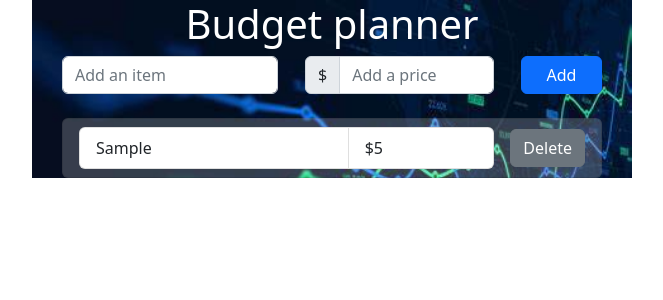
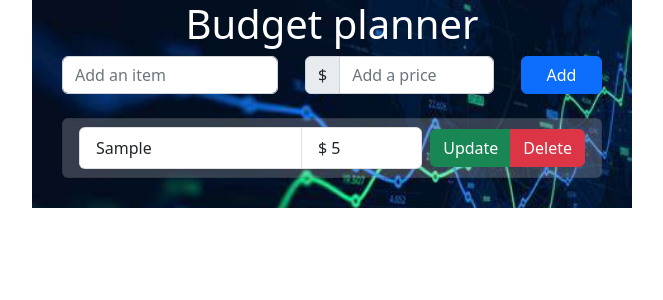
Before and after one commit to C4rlos9559/expenses, a React (Create React App) app: page / in a window 1280 px wide. Both pictures are taken after typing "Sample", "5" into the empty fields and a click on the button "Add". Shown: the top 300 px of the page, without its empty margins (308-971 px from the left). Built offline with nearby package versions, Linux system fonts and the light colour scheme.

Commit message:
Update-Save, Delete-Cancel

```diff
--- a/src/App.js
+++ b/src/App.js
@@ -8,27 +8,52 @@ import ListGroup from "react-bootstrap/ListGroup";
 import "bootstrap/dist/css/bootstrap.min.css";
 import { InputGroup } from "react-bootstrap";
 import "./css/styles.css";
+import ButtonGroup from "react-bootstrap/ButtonGroup";
 
 const Header = () => {
   return <h1>Budget planner</h1>;
 };
-const Expenses = ({ elements, deleteItem }) => {
+const Expenses = ({ elements, deleteItem, updateItem }) => {
   if (elements.length > 0) {
     return (
-      <div id="ul-list">
+      <div class="ul-list">
         <ListGroup id="ul-items">
           {elements.map((element, index) => (
-            <Expense element={element} index={index} deleteItem={deleteItem} />
+            <Expense
+              element={element}
+              index={index}
+              deleteItem={deleteItem}
+              updateItem={updateItem}
+            />
           ))}
         </ListGroup>
       </div>
     );
   }
 };
-const Expense = ({ element, index, deleteItem }) => {
-  console.log(index);
+const Expense = ({ element, index, deleteItem, updateItem }) => {
+  const [reading, setReading] = React.useState(true);
+  const [editItemValue, setEditItemValue] = React.useState(element.item);
+  const [editItemPrice, setEditItemPrice] = React.useState(element.price);
   const onDelete = () => {
-    deleteItem(index);
+    reading ? deleteItem(index) : setReading(!reading);
+  };
+  const onUpdate = () => {
+    if (reading) {
+      setReading(!reading);
+      setEditItemValue(element.item);
+      setEditItemPrice(element.price);
+    } else {
+      console.log(editItemValue + " -> " + editItemPrice);
+      updateItem(index, editItemValue, editItemPrice);
+      setReading(!reading);
+    }
+  };
+  const onChangeItemValue = (event) => {
+    setEditItemValue(event.target.value);
+  };
+  const onChangeItemPrice = (event) => {
+    setEditItemPrice(event.target.value);
   };
   return (
     <React.Fragment>
@@ -36,15 +61,41 @@ const Expense = ({ element, index, deleteItem }) => {
         <Stack direction="horizontal" id="li-items" gap={2}>
           <ListGroup horizontal id="item-content">
             <ListGroup.Item as="li" id="item-text">
-              {element.item}
+              {reading ? (
+                element.item
+              ) : (
+                <Form.Control
+                  id="item-value"
+                  type="text"
+                  onChange={onChangeItemValue}
+                  placeholder={element.item}
+                  value={editItemValue}
+                />
+              )}
             </ListGroup.Item>
             <ListGroup.Item as="li" id="item-price">
-              ${element.price}
+              {reading ? (
+                `$ ${element.price}`
+              ) : (
+                <Form.Control
+                  type="text"
+                  onChange={onChangeItemPrice}
+                  placeholder={element.price}
+                  value={editItemPrice}
+                />
+              )}
             </ListGroup.Item>
           </ListGroup>
-          <Button variant="secondary" id="delete-item" onClick={onDelete}>
-            Delete
-          </Button>
+          <div class="btn-options">
+            <ButtonGroup aria-label="options">
+              <Button variant="success" id="update-item" onClick={onUpdate}>
+                {reading ? "Update" : "Save"}
+              </Button>
+              <Button variant="danger" id="delete-item" onClick={onDelete}>
+                {reading ? "Delete" : "Cancel"}
+              </Button>
+            </ButtonGroup>
+          </div>
         </Stack>
       </ListGroup.Item>
     </React.Fragment>
@@ -63,13 +114,12 @@ const FormInput = ({ onAdd }) => {
     event.preventDefault();
     if (item.trim() !== "" && price > 0) {
       onAdd({ item, price });
-      setItem("");
-      setPrice("");
+      setItem(""); //Clear field
+      setPrice(""); //Clear field
     } else {
       alert("Elemento no válido");
     }
   }
-
   return (
     <form id="form-Input">
       <Stack direction="horizontal" id="form-elements">
@@ -90,7 +140,6 @@ const FormInput = ({ onAdd }) => {
             value={price}
           />
         </InputGroup>
-
         <Button variant="primary" onClick={addElement} id="add-input">
           Add
         </Button>
@@ -106,6 +155,12 @@ const App = () => {
     temp.splice(index, 1);
     setItems(temp);
   };
+  const updateItem = (index, newItem, newPrice) => {
+    let temp = [...items];
+    temp[index].item = newItem;
+    temp[index].price = newPrice;
+    setItems(temp);
+  };
   const onAdd = (element) => {
     setItems([...items, element]);
   };
@@ -115,7 +170,11 @@ const App = () => {
         <Header />
         <FormInput onAdd={onAdd} />
         <br />
-        <Expenses elements={items} deleteItem={deleteItem} />
+        <Expenses
+          elements={items}
+          deleteItem={deleteItem}
+          updateItem={updateItem}
+        />
       </React.Fragment>
     </div>
   );
--- a/src/css/styles.css
+++ b/src/css/styles.css
@@ -16,7 +16,6 @@ h1 {
   background-size: cover;
   width: 600px;
 }
-
 #form-Input {
   display: flex;
   justify-content: center;
@@ -35,38 +34,42 @@ h1 {
 #add-input {
   width: 15%
 }
-/*#price-input {
-  margin-left: 10px;
-  margin-right: 10px;
-}*/
-
-#ul-list {
+.ul-list {
   display:flex;
   width: 100%;
   justify-content: center;
+  padding-bottom: 5%;
 }
 #ul-items{
   display:flex;
   width: 90%;
 }
 #li-container {
-  background-color: rgba(255, 255, 255, 0.2)
+  background-color: rgba(255, 255, 255, 0.2);
+  width: 100%;
 }
 #li-items {
   display:flex;
   justify-content: space-between;
+  width: 100%
 }
 #item-content {
   display: flex;
-  width: 82%;
+  width: 68%;
 }
 #item-text {
   overflow: hidden;
   text-overflow: ellipsis;
-  width: 65%
+  white-space: nowrap;
+  width:65%
 }
 #item-price {
   overflow: hidden;
   text-overflow: ellipsis;
+  white-space: nowrap;
   width: 35%
 }
+.btn-options {
+  display: flex;
+  flex: 1
+}
```
